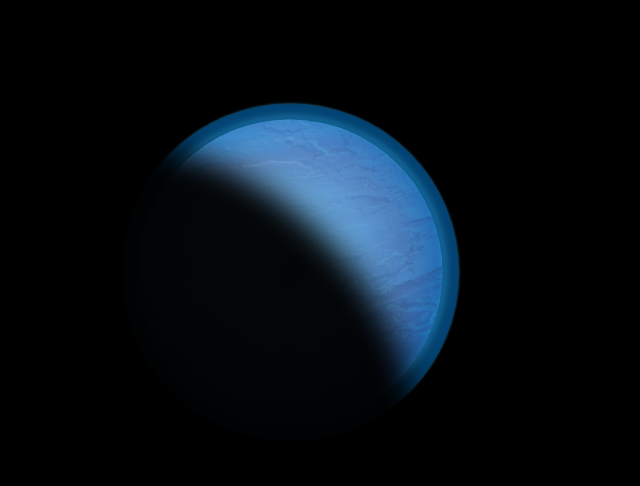
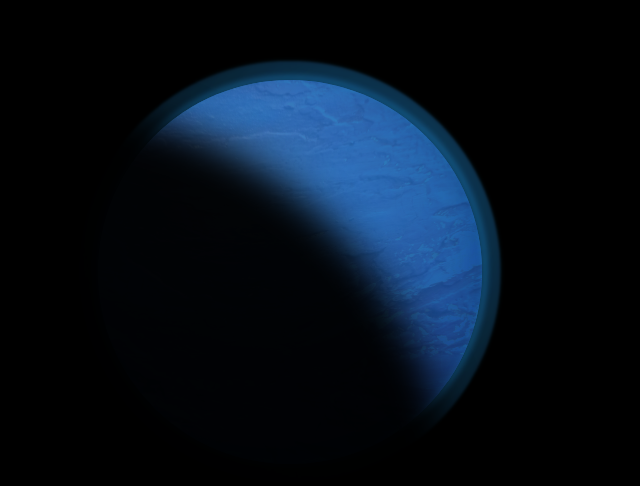
Before and after one commit to Elemento-Modular-Cloud/code-sandbox, a plain HTML site: page css-atmosphere-2/index.html in a window 1280 px wide. Shown: the part 128-614 px from the top of the page, without its empty margins (350-990 px from the left). Drawn offline with Linux system fonts and the light colour scheme.

Commit message:
More subtle atmopsphere

```diff
--- a/css-atmosphere-2/atmosphere.css
+++ b/css-atmosphere-2/atmosphere.css
@@ -1,5 +1,5 @@
 :root {
-    --planet-size: 305px;
+    --planet-size: 30vw;
     --atmosphere-delta: calc(var(--planet-size) * .1);
     --atmosphere-size: calc(var(--planet-size) + var(--atmosphere-delta));
 }
@@ -25,27 +25,56 @@ body {
 .atmosphere {
     width: var(--atmosphere-size);
     height: var(--atmosphere-size);
-    background: radial-gradient(
-        circle,
-        transparent 0%,
-        rgba(135, 206, 250, 0.8) 10%,
-        rgba(135, 206, 250, 0.4) 50%,
-        rgba(0, 133, 216, 0.599) 70%
-    );
     border-radius: 50%;
-    box-shadow: 0 0 3px rgb(45, 167, 244);
-    mix-blend-mode: screen;
+    /* Create realistic atmospheric scattering with multiple layers */
+    background:
+        /* Outer glow - very subtle blue tint */
+        radial-gradient(
+            circle,
+            transparent 0%,
+            rgba(100, 149, 237, 0.03) 40%,
+            rgba(100, 149, 237, 0.02) 70%,
+            transparent 100%
+        ),
+        /* Mid atmosphere - Rayleigh scattering effect */
+        radial-gradient(
+            circle at 70% 30%,
+            rgba(70, 130, 180, 0.15) 0%,
+            rgba(70, 130, 180, 0.1) 30%,
+            rgba(70, 130, 180, 0.05) 60%,
+            transparent 85%
+        ),
+        /* Inner atmosphere - stronger near the surface */
+        radial-gradient(
+            circle at 70% 30%,
+            rgba(30, 144, 255, 0.2) 0%,
+            rgba(30, 144, 255, 0.15) 25%,
+            rgba(30, 144, 255, 0.08) 50%,
+            transparent 75%
+        );
+    mix-blend-mode: normal;
+    filter: blur(1px);
 }
 
 .atmosphere::before {
     content: "";
     position: absolute;
-    top: calc(var(--atmosphere-delta) / 2);
-    left: calc(var(--atmosphere-delta) / 2);
-    width: var(--planet-size);
-    height: var(--planet-size);
+    top: 0;
+    left: 0;
+    width: var(--atmosphere-size);
+    height: var(--atmosphere-size);
     border-radius: 50%;
-    /* box-shadow: inset 0 0 20px rgb(0, 183, 255); */
+    /* Create the horizon glow effect - stronger at the edges, aligned with light */
+    background:
+        radial-gradient(
+            ellipse at 70% 30%,
+            transparent 0%,
+            transparent 50%,
+            rgba(30, 144, 255, 0.1) 70%,
+            rgba(30, 144, 255, 0.15) 85%,
+            rgba(30, 144, 255, 0.2) 100%
+        );
+    mix-blend-mode: normal;
 }
 
 .atmosphere::after {
@@ -56,8 +85,17 @@ body {
     width: var(--atmosphere-size);
     height: var(--atmosphere-size);
     border-radius: 50%;
-    background: radial-gradient(circle, rgba(0, 157, 255, 0.2) 10%, rgba(0, 21, 61, 0.3) 80%, rgba(135, 206, 250, 0.1) 70%, transparent 100%);
-    /* filter: blur(10px); */
+    /* Add subtle atmospheric distortion and color variation */
+    background:
+        radial-gradient(
+            circle at 70% 30%,
+            rgba(0, 191, 255, 0.12) 0%,
+            rgba(0, 191, 255, 0.08) 40%,
+            rgba(0, 191, 255, 0.04) 70%,
+            transparent 100%
+        );
+    mix-blend-mode: normal;
+    filter: blur(2px);
 }
 
 .planet {
```
Also changed, not shown: css-atmosphere-2/index.html (+0 -1 lines).
